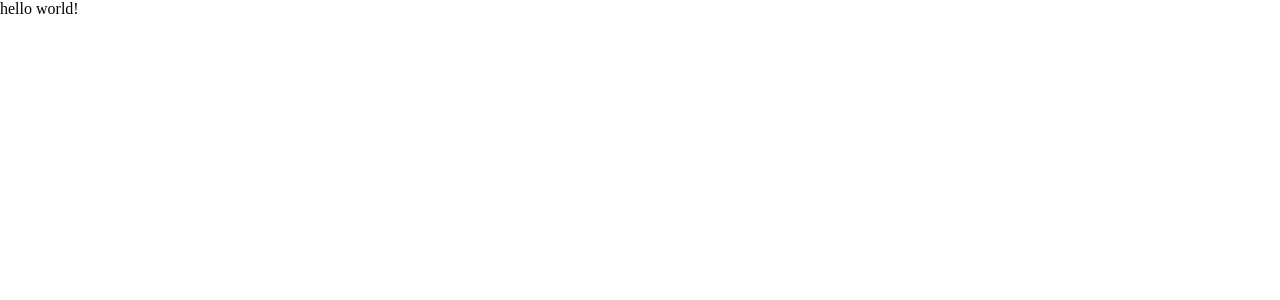
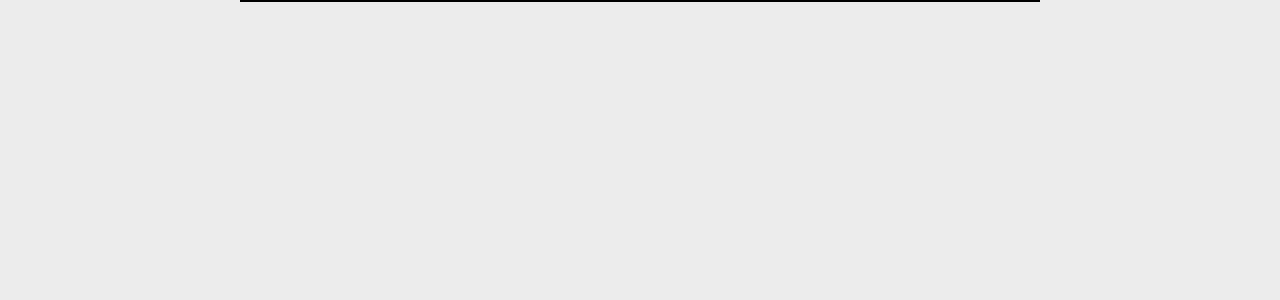
Before and after one commit to jeromehaas/portfolio-ui, a Next.js app: page / in a window 1280 px wide. Shown: the top 300 px of the page. Built offline with nearby package versions, Linux system fonts and the light colour scheme.

Commit message:
Setup: basic page structure

```diff
--- a/src/app/layout.js
+++ b/src/app/layout.js
@@ -1,5 +1,6 @@
 // IMPORTS
-import "@/styles/configs/reset.scss";
+import "@/styles/main.scss";
+import Site from "@/components/layouts/site/site";
 
 // METADATA
 const metadata = {
--- a/src/app/page.js
+++ b/src/app/page.js
@@ -1,11 +1,13 @@
+// IMPORTS
+import Section from "@/components/layouts/section/section";
+
 // START
 const Start = () => {
 
 	// RENDER
   return (
-    <main>
-			hello world!
-		</main>
+		<Section>
+		</Section>
   );
 
 };
--- /dev/null
+++ b/src/components/layouts/section/section.jsx
@@ -0,0 +1,17 @@
+// IMPORTS
+import './section.scss';
+
+// SECTION
+const Section = ({ children }) => {
+
+	// RENDER
+	return (
+		<main className="section">
+			{ children }
+		</main>
+	);
+
+};
+
+// EXPORTS
+export default Section;
--- /dev/null
+++ b/src/components/layouts/section/section.scss
@@ -0,0 +1,5 @@
+.section {
+	max-width: 800px;
+	border: 1px solid black;
+	margin: 0 auto;
+}
--- /dev/null
+++ b/src/components/layouts/site/site.jsx
@@ -0,0 +1,11 @@
+// IMPORTS
+
+// SITE
+const Site = ({ children }) => {
+	<div>
+		helloaskdfjalsdjfk
+	</div>
+};
+
+// EXPORTS
+export default Site;
--- /dev/null
+++ b/src/styles/configs/globals.scss
@@ -0,0 +1,5 @@
+@import './variables.scss';
+
+* {
+	background-color: $grey-40;
+}
--- /dev/null
+++ b/src/styles/configs/variables.scss
@@ -0,0 +1,2 @@
+/* COLORS */
+$grey-40: #ECECEC;
--- a/src/styles/main.scss
+++ b/src/styles/main.scss
@@ -1 +1,2 @@
 @import './configs/reset.scss';
+@import './configs/globals.scss';
```
Also changed, not shown: src/components/layouts/site/site.scss (added).
